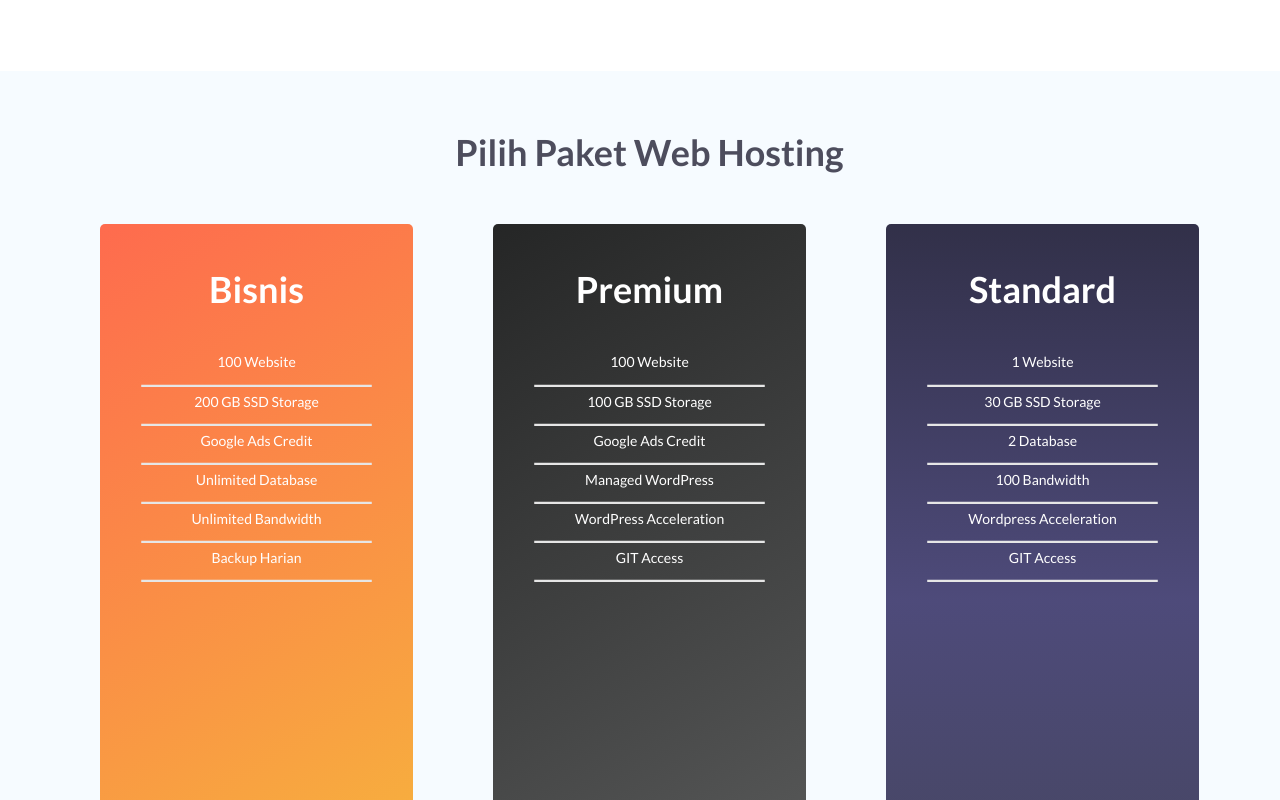
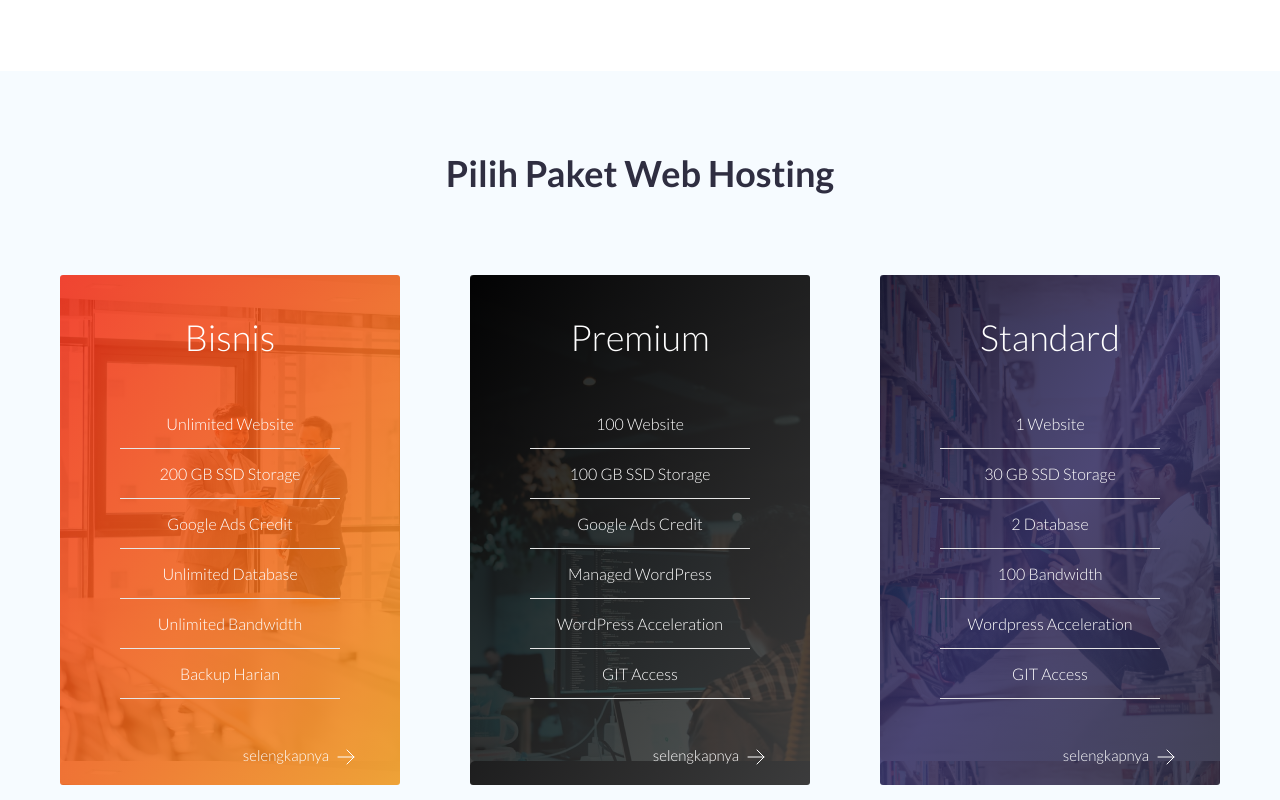
Before and after one commit to evanightly/Web-Project-PhytonGroup-WRI, a plain HTML site: page index.html in a window 1280 px wide. Shown: the part 1280-2080 px from the top of the page. Drawn offline with Linux system fonts and the light colour scheme.

Commit message:
update section paket

```diff
--- a/index.html
+++ b/index.html
@@ -68,87 +68,102 @@
       <h1>Pilih Paket Web Hosting</h1>
       <div class="container">
         <div class="gold">
-          <div class="goldf">
-            <h6><br></h6>
-            <p>Bisnis</p>
+          <div class="inner">
+            <div class="front">
+              <h1>Bisnis</h1>
               <ul>
-              <li>100 Website</li>
-              <li><img src="assets/vector/horizontalline.svg" class="garis"></li>
-              <li>200 GB SSD Storage</li>
-              <li><img src="assets/vector/horizontalline.svg" class="garis"></li>
-              <li>Google Ads Credit</li>
-              <li><img src="assets/vector/horizontalline.svg" class="garis"></li>
-              <li>Unlimited Database</li>
-              <li><img src="assets/vector/horizontalline.svg" class="garis"></li>
-              <li>Unlimited Bandwidth</li>
-              <li><img src="assets/vector/horizontalline.svg" class="garis"></li>
-              <li>Backup Harian</li>
-              <li><img src="assets/vector/horizontalline.svg" class="garis"></li>
+                <li>
+                  <p>Unlimited Website</p>
+                </li>
+                <li>
+                  <p>200 GB SSD Storage</p>
+                </li>
+                <li>
+                  <p>Google Ads Credit</p>
+                </li>
+                <li>
+                  <p>Unlimited Database</p>
+                </li>
+                <li>
+                  <p>Unlimited Bandwidth</p>
+                </li>
+                <li>
+                  <p>Backup Harian</p>
+                </li>
               </ul>
+              <button>selengkapnya <object data="./assets/vector/arrow.svg"></object></button>
             </div>
-          <div class="goldb">
-            <div class="harga">
-            <h5><br></h5>
+            <div class="back">
               <h3>Hanya</h3>
-            <h2>RP. 375.000 <span>/ BULAN</span></h2>
-            </div>
+              <h2><sup>RP</sup> 375.000 <span>/ BULAN</span></h2>
               <button>PESAN</button>
             </div>
           </div>
+        </div>
         <div class="premium">
-          <div class="premiumf">
-            <h6><br></h6>
-            <p>Premium</p>
+          <div class="inner">
+            <div class="front">
+              <h1>Premium</h1>
               <ul>
-              <li>100 Website</li>
-              <li><img src="assets/vector/horizontalline.svg" class="garis"></li>
-              <li>100 GB SSD Storage</li>
-              <li><img src="assets/vector/horizontalline.svg" class="garis"></li>
-              <li>Google Ads Credit</li>
-              <li><img src="assets/vector/horizontalline.svg" class="garis"></li>
-              <li>Managed WordPress</li>
-              <li><img src="assets/vector/horizontalline.svg" class="garis"></li>
-              <li>WordPress Acceleration</li>
-              <li><img src="assets/vector/horizontalline.svg" class="garis"></li>
-              <li>GIT Access</li>
-              <li><img src="assets/vector/horizontalline.svg" class="garis"></li>
+                <li>
+                  <p>100 Website</p>
+                </li>
+                <li>
+                  <p>100 GB SSD Storage</p>
+                </li>
+                <li>
+                  <p>Google Ads Credit</p>
+                </li>
+                <li>
+                  <p>Managed WordPress</p>
+                </li>
+                <li>
+                  <p>WordPress Acceleration</p>
+                </li>
+                <li>
+                  <p>GIT Access</p>
+                </li>
               </ul>
+              <button>selengkapnya <object data="./assets/vector/arrow.svg"></object></button>
             </div>
-          <div class="premiumb">
-            <div class="harga">
-              <h5><br></h5>
+            <div class="back">
               <h3>Hanya</h3>
-              <h2>RP. 150.000 <span>/ BULAN</span></h2>
-            </div>
+              <h2><sup>RP</sup> 150.000 <span>/ BULAN</span></h2>
               <button>PESAN</button>
             </div>
           </div>
+        </div>
         <div class="standard">
-          <div class="standardf">
-            <h6><br></h6>
-            <p>Standard</p>
+          <div class="inner">
+            <div class="front">
+              <h1>Standard</h1>
               <ul>
-              <li>1 Website</li>
-              <li><img src="assets/vector/horizontalline.svg" class="garis"></li>
-              <li>30 GB SSD Storage</li>
-              <li><img src="assets/vector/horizontalline.svg" class="garis"></li>
-              <li>2 Database</li>
-              <li><img src="assets/vector/horizontalline.svg" class="garis"></li>
-              <li>100 Bandwidth</li>
-              <li><img src="assets/vector/horizontalline.svg" class="garis"></li>
-              <li>Wordpress Acceleration</li>
-              <li><img src="assets/vector/horizontalline.svg" class="garis"></li>
-              <li>GIT Access</li>
-              <li><img src="assets/vector/horizontalline.svg" class="garis"></li>
+                <li>
+                  <p>1 Website</p>
+                </li>
+                <li>
+                  <p>30 GB SSD Storage</p>
+                </li>
+                <li>
+                  <p>2 Database</p>
+                </li>
+                <li>
+                  <p>100 Bandwidth</p>
+                </li>
+                <li>
+                  <p>Wordpress Acceleration</p>
+                </li>
+                <li>
+                  <p>GIT Access</p>
+                </li>
               </ul>
+              <button>selengkapnya <object data="./assets/vector/arrow.svg"></object></button>
             </div>
-          <div class="standardb">
-            <div class="harga">
-              <h5><br></h5>
+            <div class="back">
               <h3>Hanya</h3>
-              <h2>RP. 55.000 <span>/ BULAN</span></h2>
+              <h2><sup>RP</sup> 55.000 <span>/ BULAN</span></h2>
+              <button>PESAN</button>
             </div>
-          <button>PESAN</button>
           </div>
         </div>
     </section>
--- a/styles/style.css
+++ b/styles/style.css
@@ -416,226 +416,206 @@ button {
 }
 /* PAKET */
 
-.paket {
-  padding: 60px;
-  background: #f6fbff;
+section.paket {
+  padding: 40px;
+  background-color: #f6fbff;
+}
+
+section.paket h1 {
+  text-align: center;
+  margin: 40px 0 60px 0;
+  color: #2f2e41;
+  font-size: 36px;
+}
+
+section.paket .container {
+  padding: 20px;
+  display: flex;
+  justify-content: space-around;
+}
+
+section.paket .container > * {
+  width: 550px;
+  height: 510px;
+  background-color: transparent;
+  color: #fff;
+  perspective: 1000px;
+}
+
+section.paket .container > *:not(:last-child) {
+  margin-right: 70px;
+}
+
+section.paket .container > * .inner {
+  position: relative;
+  width: 100%;
+  height: 100%;
+  transition: transform 0.8s;
+  transform-style: preserve-3d;
+}
+
+section.paket .container > *:hover .inner {
+  transform: rotateY(180deg);
+}
+
+section.paket .container > * .inner .front,
+section.paket .container > * .inner .back {
+  position: absolute;
+  width: 100%;
+  height: 100%;
+  -webkit-backface-visibility: hidden; /* Safari Support */
+  border-radius: 3px;
+  backface-visibility: hidden;
+}
+
+section.paket .container .gold .front {
+  background: linear-gradient(
+      to bottom right,
+      rgba(241, 39, 17, 0.85),
+      rgba(240, 152, 25, 0.85)
+    ),
+    url("../assets/images/paket-bisnis.png");
+}
+
+section.paket .container .premium .front {
+  background: linear-gradient(
+      to bottom right,
+      rgba(0, 0, 0, 0.85),
+      rgba(67, 67, 67, 0.85)
+    ),
+    url("../assets/images/paket-premium.png");
+}
+
+section.paket .container .standard .front {
+  background: linear-gradient(
+      to bottom right,
+      rgba(15, 12, 41, 0.85),
+      rgba(48, 43, 99, 0.85),
+      rgba(36, 36, 62, 0.85)
+    ),
+    url("../assets/images/paket-standard.png");
+}
+
+section.paket .container > * .inner .back {
+  transform: rotateY(180deg);
   display: flex;
   flex-direction: column;
-  align-items: center;
-  flex-wrap: wrap;
+  align-content: center;
+  justify-content: center;
 }
 
-.paket h1 {
-  /* margin-top: 87.63px; */
-  margin: 0 0 50px 0;
-  font-style: normal;
-  font-weight: 600;
-  font-size: 36px;
-  line-height: 43px;
+section.paket .container > * .inner .back > * {
   text-align: center;
-  color: rgba(47, 46, 65, 0.85);
 }
 
-.paket .container {
-  display: flex;
-  justify-content: space-between;
-  /* margin-top: 221.69px; */
-  padding: 0 40px;
+section.paket .container > * .inner .back h3 {
+  font-weight: 200;
+  font-size: 30px;
 }
 
-.paket .container > div {
-  /*padding: 20px;
-  box-shadow: 4px 10px 10px 2px #88888827;*/
+section.paket .container > * .inner .back h2 {
+  font-weight: lighter;
+  margin: 20px 0;
+  font-size: 30px;
 }
 
-/*.paket .container > div:hover {
-  transform: scale(1.1);
-}*/
-
-.paket .container div:not(:last-child) {
-  margin-right: 80px;
+section.paket .container > * .inner .back h2 sup {
+  font-size: 20px;
 }
 
-.paket .container p {
-  text-align: center;
-  padding: 0%;
-  /*margin-top: 43.72px;*/
-  margin-bottom: 41.82px;
-  font-style: normal;
-  font-weight: bold;
-  font-size: 36px;
-  line-height: 43px;
+section.paket .container > * .inner .back h2 span {
+  font-size: 15px;
+  letter-spacing: 1px;
+}
+
+section.paket .container > * .inner .back button {
+  font-size: 20px;
+  font-weight: bolder;
+  display: inline-block;
+  margin: 30px auto;
+  width: 25%;
+  padding: 8px 7px;
+  border-radius: 5px;
+  background-color: #fff;
+  transition: all 0.2s;
+  cursor: pointer;
+}
+
+section.paket .container > * .inner .back button:active {
+  transform: translateY(5px);
+}
+
+section.paket .container .gold .back {
+  background: linear-gradient(
+    to bottom right,
+    rgb(241, 39, 17),
+    rgb(240, 152, 25)
+  );
+}
+section.paket .container .premium .back {
+  background: linear-gradient(to bottom right, rgb(0, 0, 0), rgb(67, 67, 67));
+}
+section.paket .container .standard .back {
+  background: linear-gradient(
+    to bottom right,
+    rgb(15, 12, 41),
+    rgb(48, 43, 99),
+    rgb(36, 36, 62)
+  );
+}
+
+section.paket .container .gold .back button {
+  color: rgb(240, 152, 25);
+}
+section.paket .container .premium .back button {
+  color: rgb(67, 67, 67);
+}
+section.paket .container .standard .back button {
+  color: rgb(48, 43, 99);
+}
+
+section.paket .container > * h1,
+section.paket .container > * li {
+  font-weight: lighter;
+}
+
+section.paket .container > * h1 {
+  margin: 40px 0;
   color: #fff;
 }
 
-.paket .container ul {
-  list-style-type: none;
-  text-align: center;
-  font-size: 14px;
-  line-height: 19.53px;
-  color: #ffffff;
+section.paket .container > * .front ul {
+  list-style: none;
 }
 
-.paket .container ul .garis {
-  width: 233px;
+section.paket .container > * .front ul {
+  display: flex;
+  flex-direction: column;
+  list-style: none;
+  padding: 0 60px;
 }
 
-.paket .container button {
-  transition: all 0.2s;
-  letter-spacing: 1px;
+section.paket .container > * li {
+  text-align: center;
+  padding: 15px;
+  border-bottom: 1px solid #e6e6e6;
 }
 
-.paket h2 {
-  font-weight: 300;
-  font-size: 41px;
-  line-height: 49px;
-  text-align: center;
-  margin-bottom: 83px;
-  color: #FFFFFF;
-
-}
-.paket h3 {
-  font-size: 35px;
-  margin-left: 80px;
-  line-height: 42px;
-  text-align: center;
-  color: #ffff;
+section.paket .container > * .front button {
+  background-color: transparent;
+  text-transform: lowercase;
+  position: absolute;
+  bottom: 20px;
+  right: 45px;
+  font-size: 15px;
+  font-weight: lighter;
+  color: #fff;
+  cursor: pointer;
 }
 
-.paket h5 {
-  line-height: 119px;
-}
-
-.paket h6 {
-  line-height: 43.72px;
-}
-
-.paket span {
-  font-size: 14px;
-}
-
-/*.paket .container button:hover {
-  cursor: pointer;
-  transform: translateY(-5px);
-}
-
-.paket .container button:active {
-  transform: translateY(0);
-}*/
-
-.gold {
-  background: linear-gradient(148.77deg, rgba(253, 200, 48, 0.85) 0.06%, rgba(241, 39, 17, 0.85) 0.07%, rgba(255, 81, 47, 0.85) 0.08%, rgba(245, 175, 25, 0.85) 99.68%, rgba(240, 152, 25, 0.85) 99.68%);
-  border-radius: 5px;
-  transform-style: preserve-3d;
-  transition: all 0.5s ease;
-}
-
-.gold:hover {
-  transform: rotateY(180deg);
-}
-
-.goldf {
-  backface-visibility: hidden;
-  width: 100%;
-  height: 100%;
-}
-
-.goldb {
-  backface-visibility: hidden;
-  transform: rotateY(180deg);
-  background: linear-gradient(148.56deg, #FDC830 0%, #F09819 100%);
-  width: 100%;
-  height: 100%;
-}
-
-.premium {
-  background: linear-gradient(148.72deg, rgba(0, 0, 0, 0.85) 0.04%, rgba(67, 67, 67, 0.85) 99.93%);
-  border-radius: 5px;
-  transform-style: preserve-3d;
-  transition: all 0.5s ease;
-}
-
-.premium:hover {
-  transform: rotateY(180deg);
-}
-
-.premiumf {
-  backface-visibility: hidden;
-  width: 100%;
-  height: 100%;
-}
-
-.premiumb {
-  backface-visibility: hidden;
-  transform: rotateY(180deg);
-  background: linear-gradient(148.56deg, #FDC830 0%, #F09819 100%);
-  width: 100%;
-  height: 100%;
-}
-
-.standard {
-  background: linear-gradient(180deg, rgba(15, 12, 41, 0.85) 0%, rgba(48, 43, 99, 0.85) 50%, rgba(36, 36, 62, 0.85) 100%, rgba(36, 36, 62, 0.85) 100%);
-  border-radius: 5px;
-  transform-style: preserve-3d;
-  transition: all 0.5s ease;
-}
-
-.standard:hover {
-  transform: rotateY(180deg);
-}
-
-.standardf {
-  backface-visibility: hidden;
-  width: 100%;
-  height: 100%;
-}
-
-.standardb {
-  backface-visibility: hidden;
-  transform: rotateY(180deg);
-  background: linear-gradient(148.56deg, #FDC830 0%, #F09819 100%);
-  width: 100%;
-  height: 100%;
-}
-
-/*.paket button {
-  display: block;
-  padding: 10px;
-  width: 243px;
-  height: 45px;
-  margin-right: auto;
-  margin-left: auto;
-  color: #fafafa;
-  font-weight: 800;
-  border-radius: 5px;
-  line-height: 25px;
-  size: 21px;
-}*/
-
-.gold button {
-  font-weight: 800;
-  font-size: 21px;
-  line-height: 25px;
-  text-align: center;
-  text-transform: uppercase;
-  background-color: #fdbf30;
-}
-
-.premium button {
-  font-weight: 800;
-  font-size: 21px;
-  line-height: 25px;
-  text-align: center;
-  text-transform: uppercase;
-  background-color: #6f6f6f;
-}
-
-.standard button {
-  font-size: 21px;
-  line-height: 25px;
-  text-align: center;
-  text-transform: uppercase;
-  background-color: #195da1;
+section.paket .container > * .front button object {
+  margin-left: 5px;
+  vertical-align: middle;
 }
 
 /* FITUR TERBAIK*/
```
Also changed, not shown: styles/responsive.css (+36 -7 lines), assets/vector/arrow.svg (added). Lines whose indentation alone changed are shown as unchanged.
